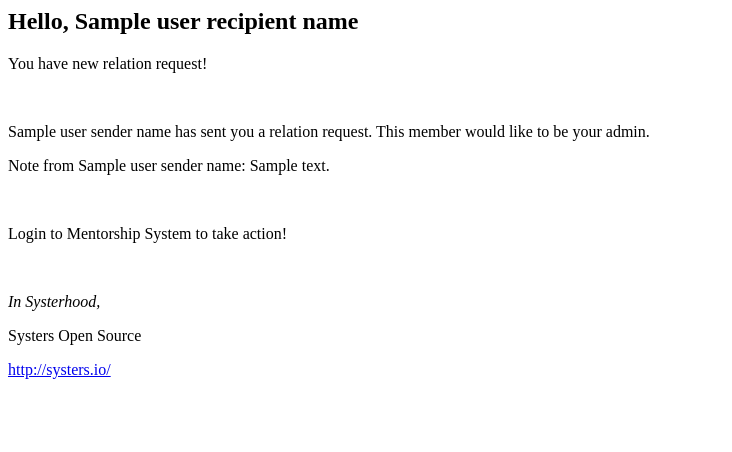
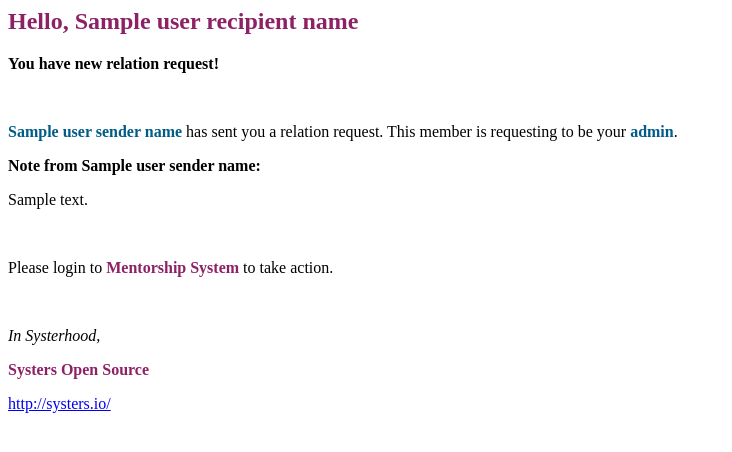
Before and after one commit to anitab-org/mentorship-backend, a Python web app: template templates/email_relation_request.html in a window 1280 px wide. Shown: the top 452 px of the page, without its empty margins (0-732 px from the left). Run offline with Jinja, Linux system fonts and the light colour scheme; the template is opened without the code that fills it: most values are stand-ins (such as "Sample title", 1, 10 or a date in 2020).

Commit message:
Modified UI for relation request email

```diff
--- a/templates/email_relation_request.html
+++ b/templates/email_relation_request.html
@@ -1,11 +1,12 @@
-<h2>Hello, {{ user_recipient_name }}</h2>
-<p>You have new relation request!</p>
+<h2 style="color:#8d2165;">Hello, {{ user_recipient_name }}</h2>
+<p><b>You have new relation request!</b></p>
 <br>
-<p>{{ user_sender_name }} has sent you a relation request. This member would like to be your {{ sender_role }}.</p>
-<p>Note from {{ user_sender_name }}: {{ notes }}</p>
+<p><Span style="color: #005c88;"><strong>{{ user_sender_name }} </strong></Span>has sent you a relation request. This member is requesting to be your <Span style="color: #005c88;"> <strong>{{ sender_role }}</strong></Span>.</p>
+<p><b>Note from {{ user_sender_name }}:</b></p>
+<p >{{ notes }}</p>
 <br>
-<p>Login to Mentorship System to take action!</p>
+<p>Please login to <Span style="color:#8d2165;"><strong>Mentorship System </strong></Span>to take action.</p>
 <br>
 <p><i>In Systerhood,</i></p>
-<p>Systers Open Source</p>
+<p style="color:#8d2165;"><strong>Systers Open Source</strong></p>
 <p><a href="http://systers.io/">http://systers.io/</a></p>
```
